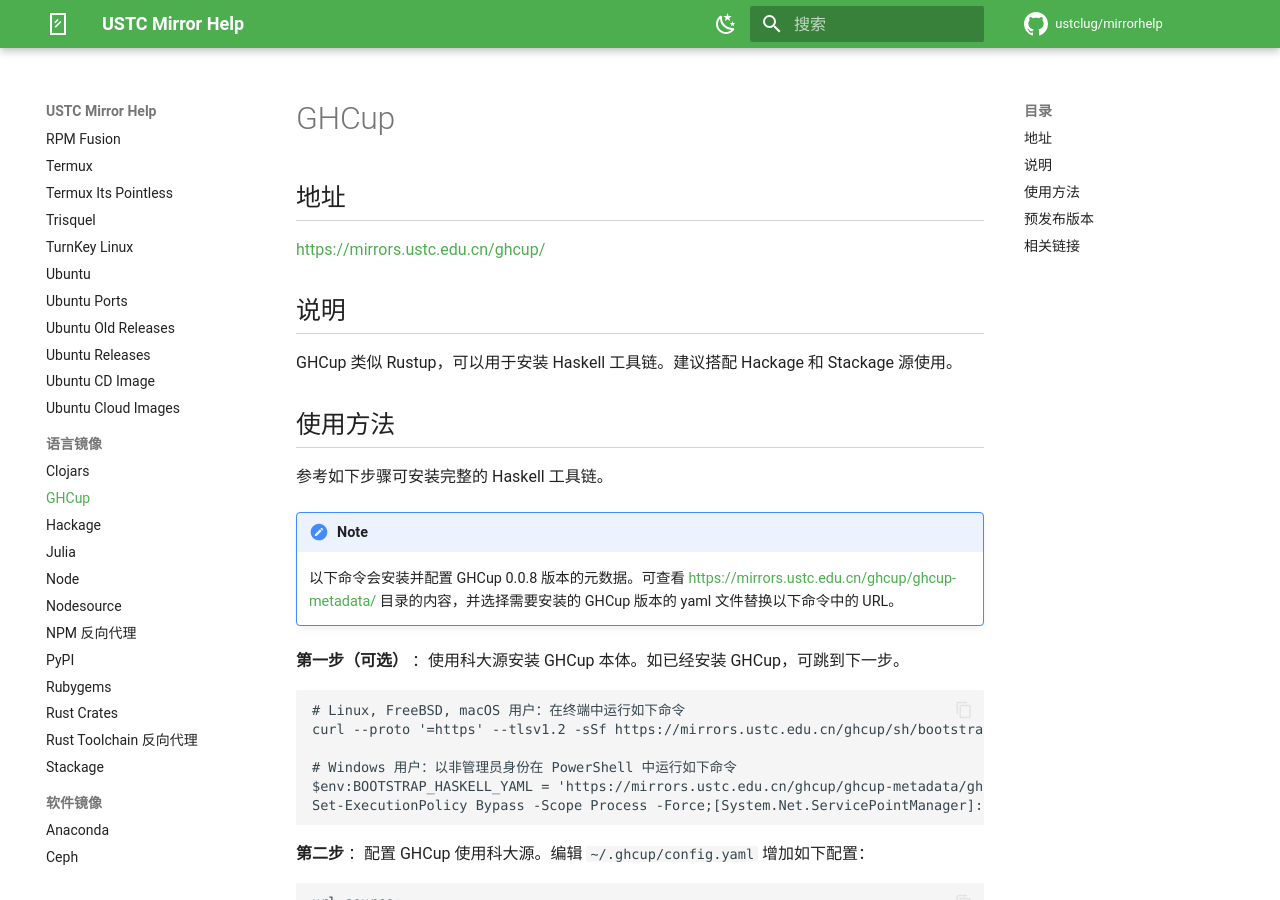
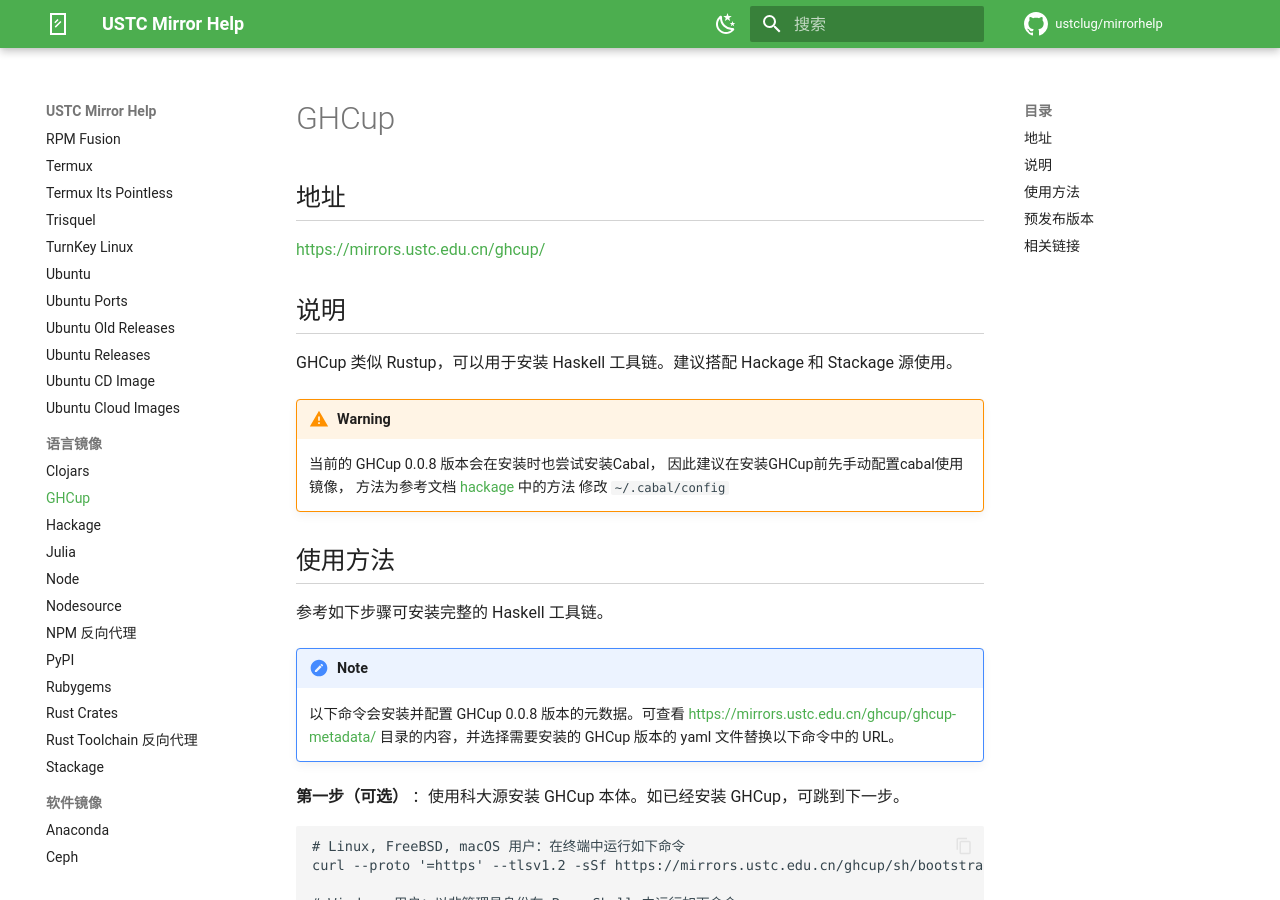
Before and after one commit to ustclug/mirrorhelp, an MkDocs documentation site: the page built from docs/ghcup.md, in a window 1280 px wide and 900 px high. Built offline with MkDocs 1.6.1 and Material for MkDocs 9.7.7, drawn with Linux system fonts in a browser that asks for light colours; comment, search, counter and statistics services are not loaded.

Commit message:
update ghcup.md to inform visitors of the extra dependencies of hackage

```diff
--- a/docs/ghcup.md
+++ b/docs/ghcup.md
@@ -8,6 +8,13 @@
 
 GHCup 类似 Rustup，可以用于安装 Haskell 工具链。建议搭配 Hackage 和
 Stackage 源使用。
+
+!!! warning
+
+    当前的 GHCup 0.0.8 版本会在安装时也尝试安装Cabal，
+    因此建议在安装GHCup前先手动配置cabal使用镜像，
+    方法为参考文档 [hackage](https://mirrors.ustc.edu.cn/help/hackage.html#:~:text=~/.cabal/config) 中的方法
+    修改 `~/.cabal/config`
 
 ## 使用方法
 
```
